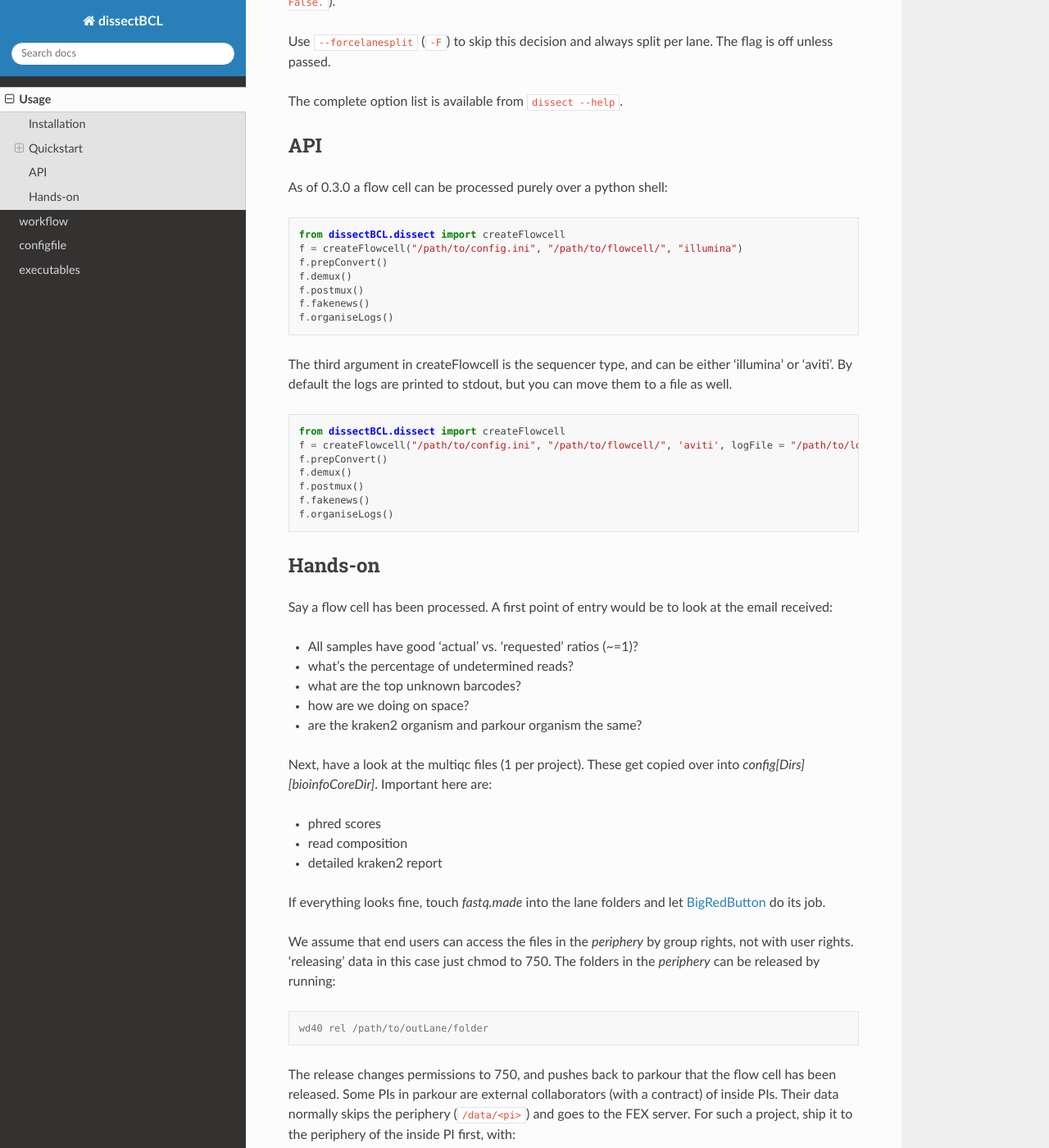
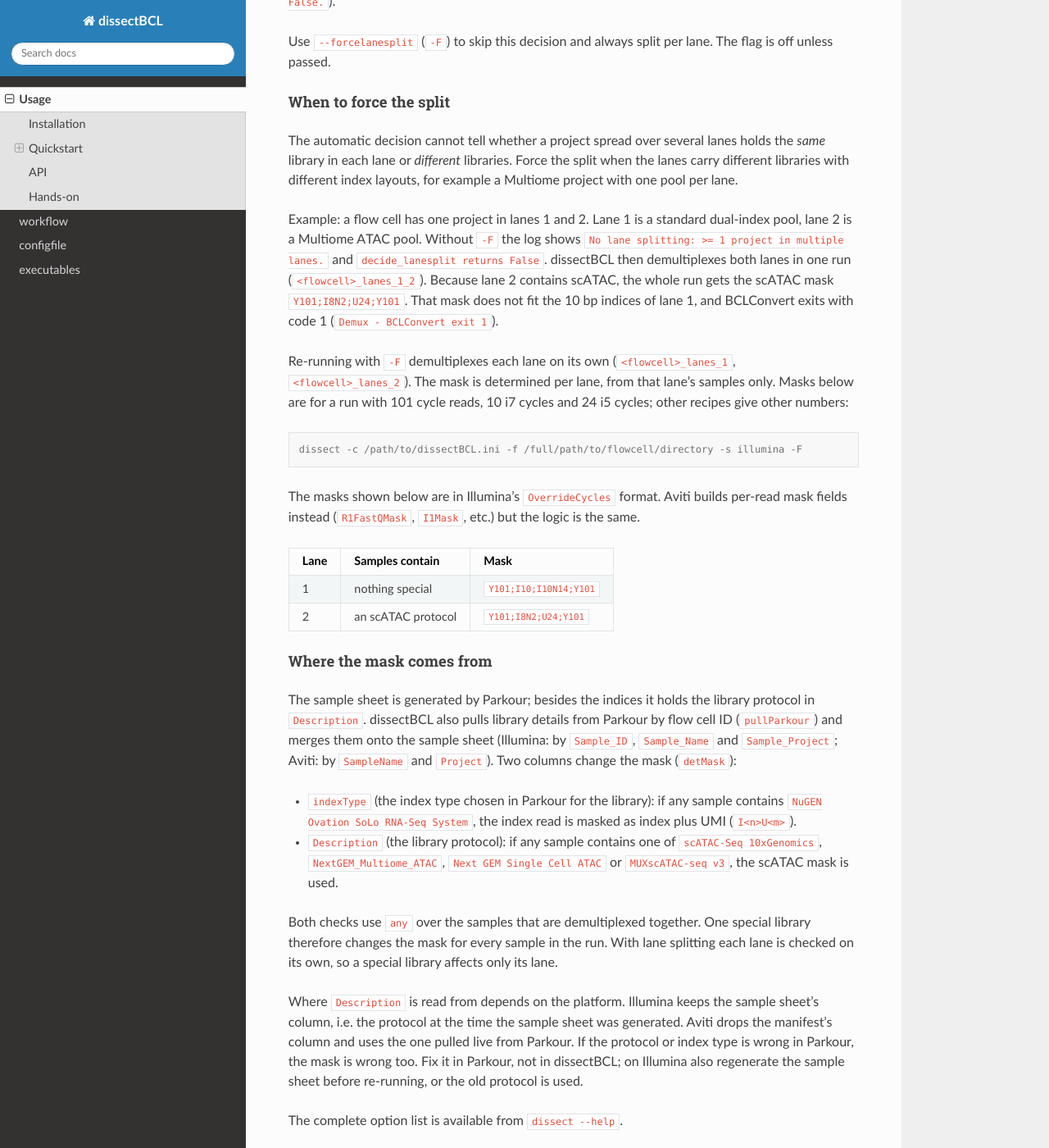
Before and after one commit to maxplanck-ie/dissectBCL, a Sphinx documentation site: the page built from docs/usage.rst, in a window 1280 px wide and 1400 px high, scrolled down 2047 px. Shown: the whole window at 82% size. Built offline with Sphinx 7.4.7 and the Read the Docs theme 3.1.0, drawn with Linux system fonts in a browser that asks for light colours.

Commit message:
docs: explain when to force lane split and where the mask comes from (#364)

```diff
--- a/docs/usage.rst
+++ b/docs/usage.rst
@@ -95,6 +95,72 @@
 
 Use ``--forcelanesplit`` (``-F``) to skip this decision and always split per
 lane. The flag is off unless passed.
+
+When to force the split
+^^^^^^^^^^^^^^^^^^^^^^^
+
+The automatic decision cannot tell whether a project spread over several lanes
+holds the *same* library in each lane or *different* libraries. Force the split
+when the lanes carry different libraries with different index layouts, for
+example a Multiome project with one pool per lane.
+
+Example: a flow cell has one project in lanes 1 and 2. Lane 1 is a standard
+dual-index pool, lane 2 is a Multiome ATAC pool. Without ``-F`` the log shows
+``No lane splitting: >= 1 project in multiple lanes.`` and
+``decide_lanesplit returns False``. dissectBCL then demultiplexes both lanes
+in one run (``<flowcell>_lanes_1_2``). Because lane 2 contains scATAC, the
+whole run gets the scATAC mask ``Y101;I8N2;U24;Y101``. That mask does not fit
+the 10 bp indices of lane 1, and BCLConvert exits with code 1 (``Demux -
+BCLConvert exit 1``).
+
+Re-running with ``-F`` demultiplexes each lane on its own
+(``<flowcell>_lanes_1``, ``<flowcell>_lanes_2``). The mask is determined per
+lane, from that lane's samples only. Masks below are for a run with 101 cycle
+reads, 10 i7 cycles and 24 i5 cycles; other recipes give other numbers:
+
+.. code-block:: console
+
+    dissect -c /path/to/dissectBCL.ini -f /full/path/to/flowcell/directory -s illumina -F
+The masks shown below are in Illumina's ``OverrideCycles`` format. Aviti builds
+per-read mask fields instead (``R1FastQMask``, ``I1Mask``, etc.) but the logic
+is the same.
+
+
+====== =========================== ============================
+Lane   Samples contain             Mask
+====== =========================== ============================
+1      nothing special             ``Y101;I10;I10N14;Y101``
+2      an scATAC protocol          ``Y101;I8N2;U24;Y101``
+====== =========================== ============================
+
+Where the mask comes from
+^^^^^^^^^^^^^^^^^^^^^^^^^
+
+The sample sheet is generated by Parkour; besides the indices it holds the
+library protocol in ``Description``. dissectBCL also pulls library details from
+Parkour by flow cell ID (``pullParkour``) and merges them onto the sample sheet
+(Illumina: by ``Sample_ID``, ``Sample_Name`` and ``Sample_Project``; Aviti: by
+``SampleName`` and ``Project``). Two columns change the mask (``detMask``):
+
+* ``indexType`` (the index type chosen in Parkour for the library): if any
+  sample contains ``NuGEN Ovation SoLo RNA-Seq System``, the index read is
+  masked as index plus UMI (``I<n>U<m>``).
+* ``Description`` (the library protocol): if any sample
+  contains one of ``scATAC-Seq 10xGenomics``, ``NextGEM_Multiome_ATAC``,
+  ``Next GEM Single Cell ATAC`` or ``MUXscATAC-seq v3``, the scATAC mask is
+  used.
+
+Both checks use ``any`` over the samples that are demultiplexed together. One
+special library therefore changes the mask for every sample in the run. With
+lane splitting each lane is checked on its own, so a special library affects
+only its lane.
+
+Where ``Description`` is read from depends on the platform. Illumina keeps the
+sample sheet's column, i.e. the protocol at the time the sample sheet was
+generated. Aviti drops the manifest's column and uses the one pulled live from
+Parkour. If the protocol or index type is wrong in Parkour, the mask is wrong
+too. Fix it in Parkour, not in dissectBCL; on Illumina also regenerate the
+sample sheet before re-running, or the old protocol is used.
 
 The complete option list is available from ``dissect --help``.
 
```
